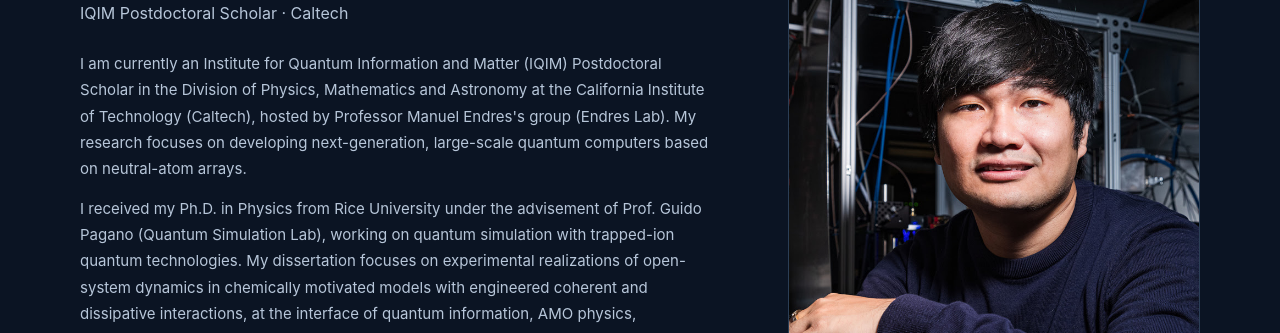
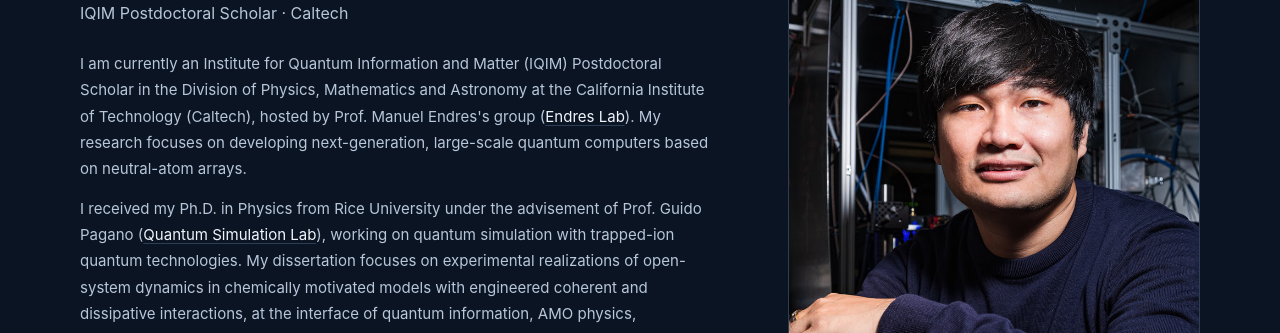
Before and after one commit to visalso/visalso.github.io, a Jekyll site: the page built from index.html, in a window 1280 px wide and 900 px high. Shown: the part 290-623 px from the top of the window. Built offline with Jekyll 4.4.1, drawn with Linux system fonts in a browser that asks for light colours; some of the changed text lies outside the part shown.

Commit message:
Update index.html

```diff
--- a/index.html
+++ b/index.html
@@ -14,8 +14,8 @@ home: true
       <p class="hero__role">{{ site.role | escape }} · {{ site.affiliation | escape }}</p>
       <!--<p class="hero__lead">Building quantum systems to explore <span>complex dynamics</span> and advance quantum computing.</p>-->
       <div class="hero__background">
-        <p>I am currently an Institute for Quantum Information and Matter (IQIM) Postdoctoral Scholar in the Division of Physics, Mathematics and Astronomy at the California Institute of Technology (Caltech), hosted by Professor Manuel Endres's group (Endres Lab). My research focuses on developing next-generation, large-scale quantum computers based on neutral-atom arrays.</p>
-        <p>I received my Ph.D. in Physics from Rice University under the advisement of Prof. Guido Pagano (Quantum Simulation Lab), working on quantum simulation with trapped-ion quantum technologies. My dissertation focuses on experimental realizations of open-system dynamics in chemically motivated models with engineered coherent and dissipative interactions, at the interface of quantum information, AMO physics, condensed-matter physics, and chemical physics.</p>
+        <p>I am currently an Institute for Quantum Information and Matter (IQIM) Postdoctoral Scholar in the Division of Physics, Mathematics and Astronomy at the California Institute of Technology (Caltech), hosted by Prof. Manuel Endres's group (<a href="https://www.endreslab.com/" target="_blank" rel="noopener noreferrer">Endres Lab</a>). My research focuses on developing next-generation, large-scale quantum computers based on neutral-atom arrays.</p>
+        <p>I received my Ph.D. in Physics from Rice University under the advisement of Prof. Guido Pagano (<a href="https://paganolab.rice.edu/" target="_blank" rel="noopener noreferrer">Quantum Simulation Lab</a>), working on quantum simulation with trapped-ion quantum technologies. My dissertation focuses on experimental realizations of open-system dynamics in chemically motivated models with engineered coherent and dissipative interactions, at the interface of quantum information, AMO physics, condensed-matter physics, and chemical physics.</p>
         <p>My research goal is to advance the frontier of quantum science by developing hardware-efficient tools and protocols from the ground up, adding one crucial ingredient at a time, to enable the exploration of regimes inaccessible to classical methods. This integrated strategy is key to realizing the full potential of quantum technologies, both for deepening our understanding of the fundamental laws of nature and for delivering practical benefits.</p>
       </div>
       <div class="actions hero__actions">
```
